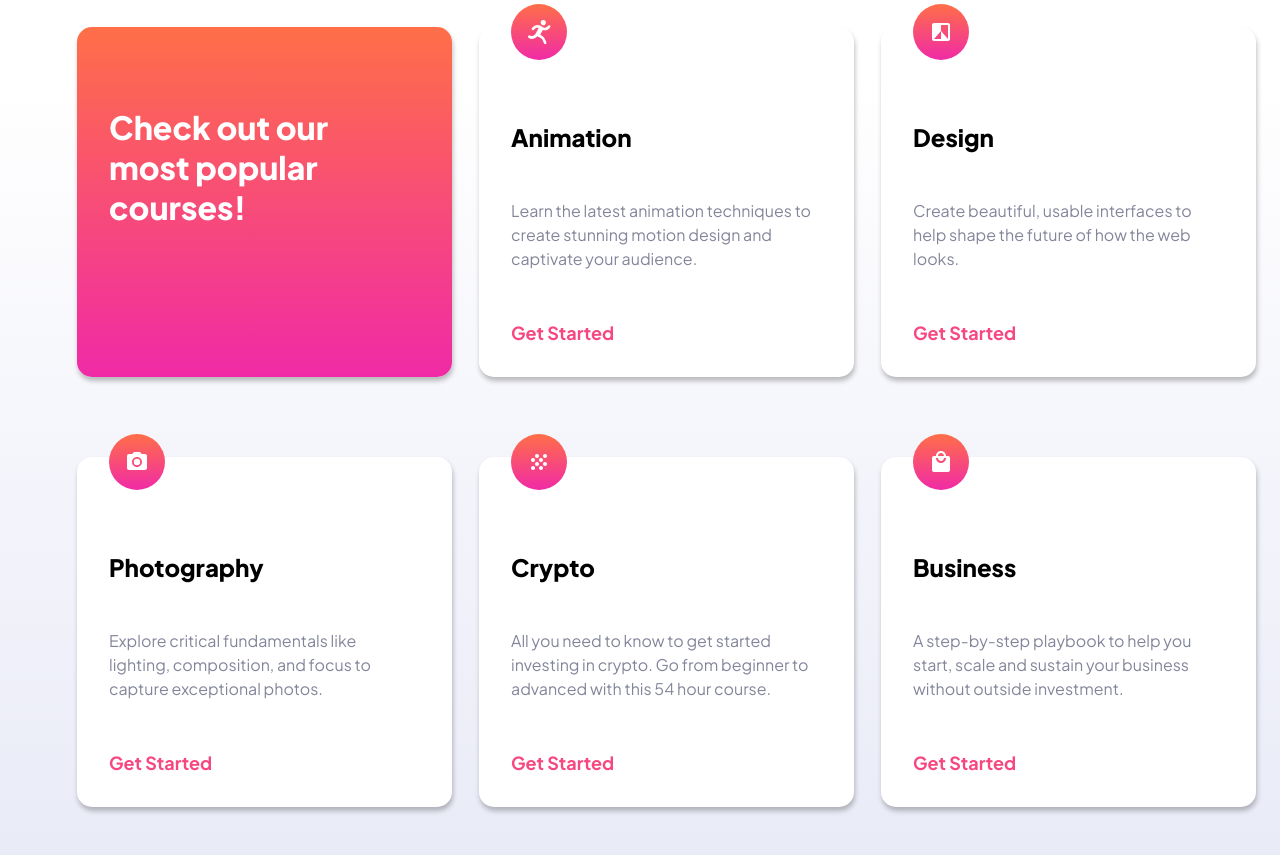
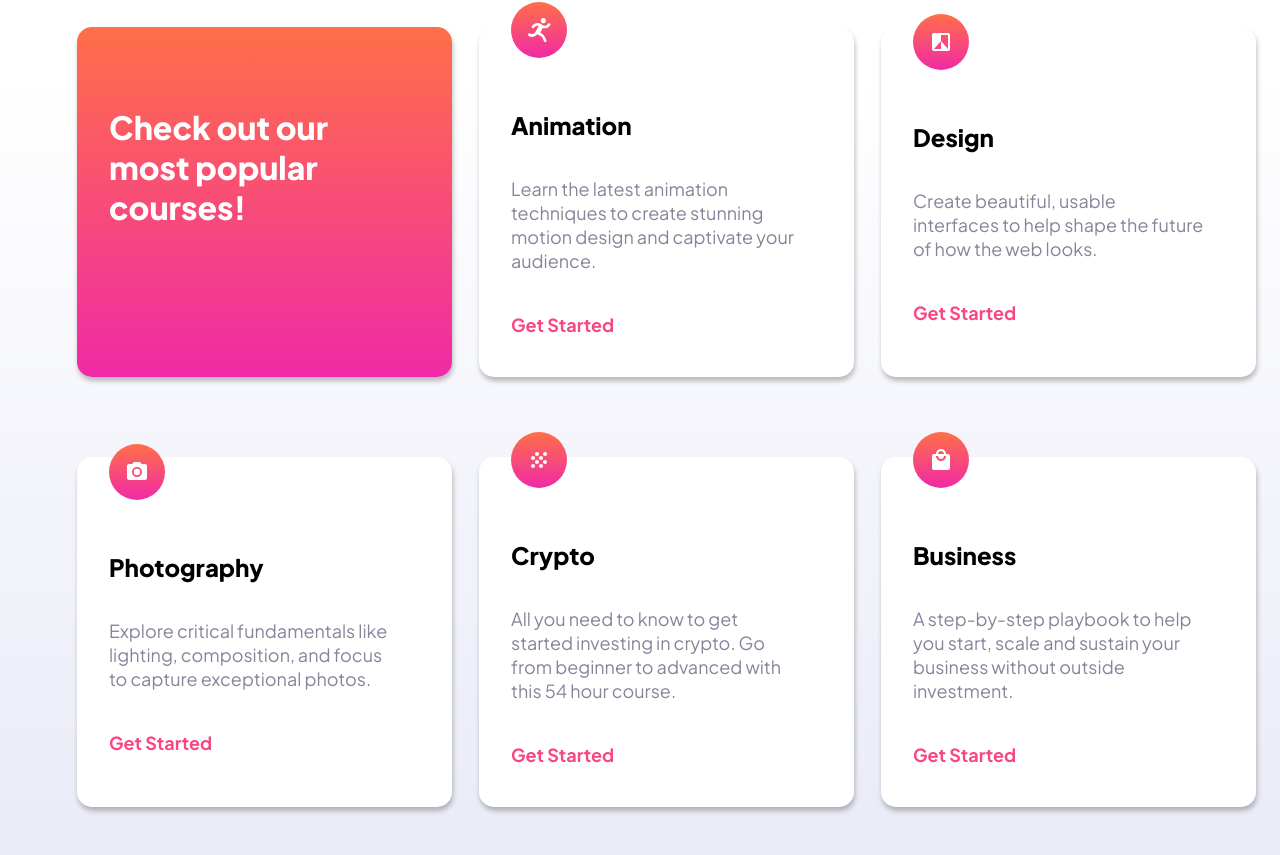
Before and after one commit to russell-crooms/skilled, a React (Vite) app: page / in a window 1280 px wide. Shown: the part 885-1740 px from the top of the page. Built offline with nearby package versions, Linux system fonts and the light colour scheme.

Commit message:
Adjust the styling on the card to better match the original project.

```diff
--- a/src/components/cards/Cards.css
+++ b/src/components/cards/Cards.css
@@ -40,8 +40,8 @@
     justify-content: center;
     padding-left: 32px;
     padding-right: 32px;
-    padding-bottom: 40px;
-    gap: 50px;
+    padding-bottom: 50px;
+    gap: 40px;
     line-height: 24px;
     width: 375px;
     box-shadow: 1px 4px 5px rgba(0, 0, 0, 0.25);
@@ -61,6 +61,7 @@
 
 .white-card p {
     color: #83869A;
+    font-size: 18px;
 }
 
 .white-card .cards-get-started {
--- a/src/components/cards/Cards.jsx
+++ b/src/components/cards/Cards.jsx
@@ -25,7 +25,7 @@ const Cards = () => {
           <img src={icon_design} alt="" />
           <h2>Design</h2>
           <p>
-            Create beautiful, usable interfaces to help shape the future of how
+            Create beautiful, usable <br></br>interfaces to help shape the future<br></br> of how
             the web looks.
           </p>
           <p className="cards-get-started">Get Started</p>
@@ -34,7 +34,7 @@ const Cards = () => {
           <img src={icon_photography} alt="" />
           <h2>Photography</h2>
           <p>
-            Explore critical fundamentals like lighting, composition, and focus
+            Explore critical fundamentals like lighting, composition, and focus<br></br>
             to capture exceptional photos.
           </p>
           <p className="cards-get-started">Get Started</p>
@@ -43,8 +43,8 @@ const Cards = () => {
           <img src={icon_crypto} alt="" />
           <h2>Crypto</h2>
           <p>
-            All you need to know to get started investing in crypto. Go from
-            beginner to advanced with this 54 hour course.
+            All you need to know to get<br></br> started investing in crypto. Go <br></br>from
+            beginner to advanced with<br></br> this 54 hour course.
           </p>
           <p className="cards-get-started">Get Started</p>
         </div>
```
